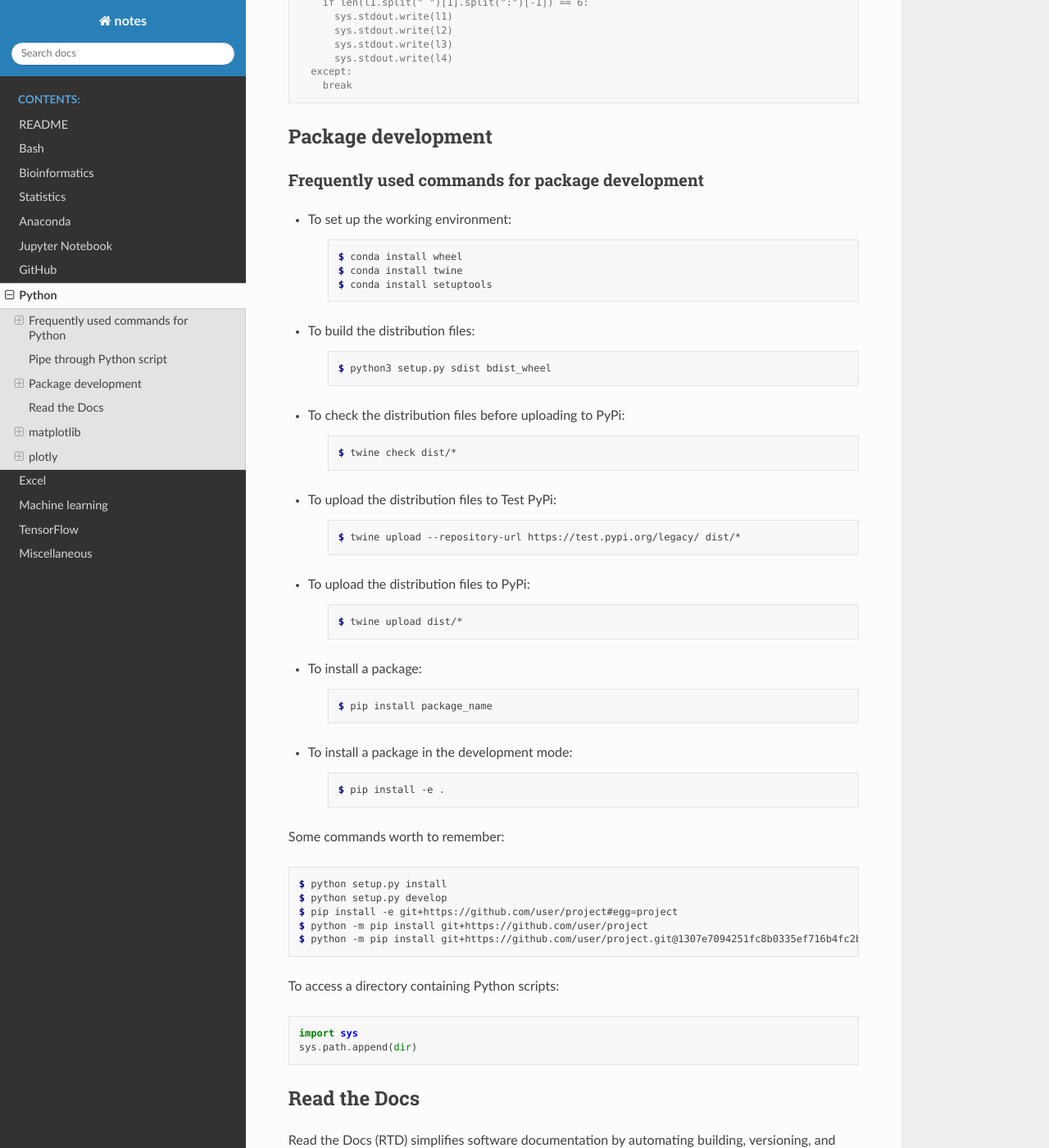
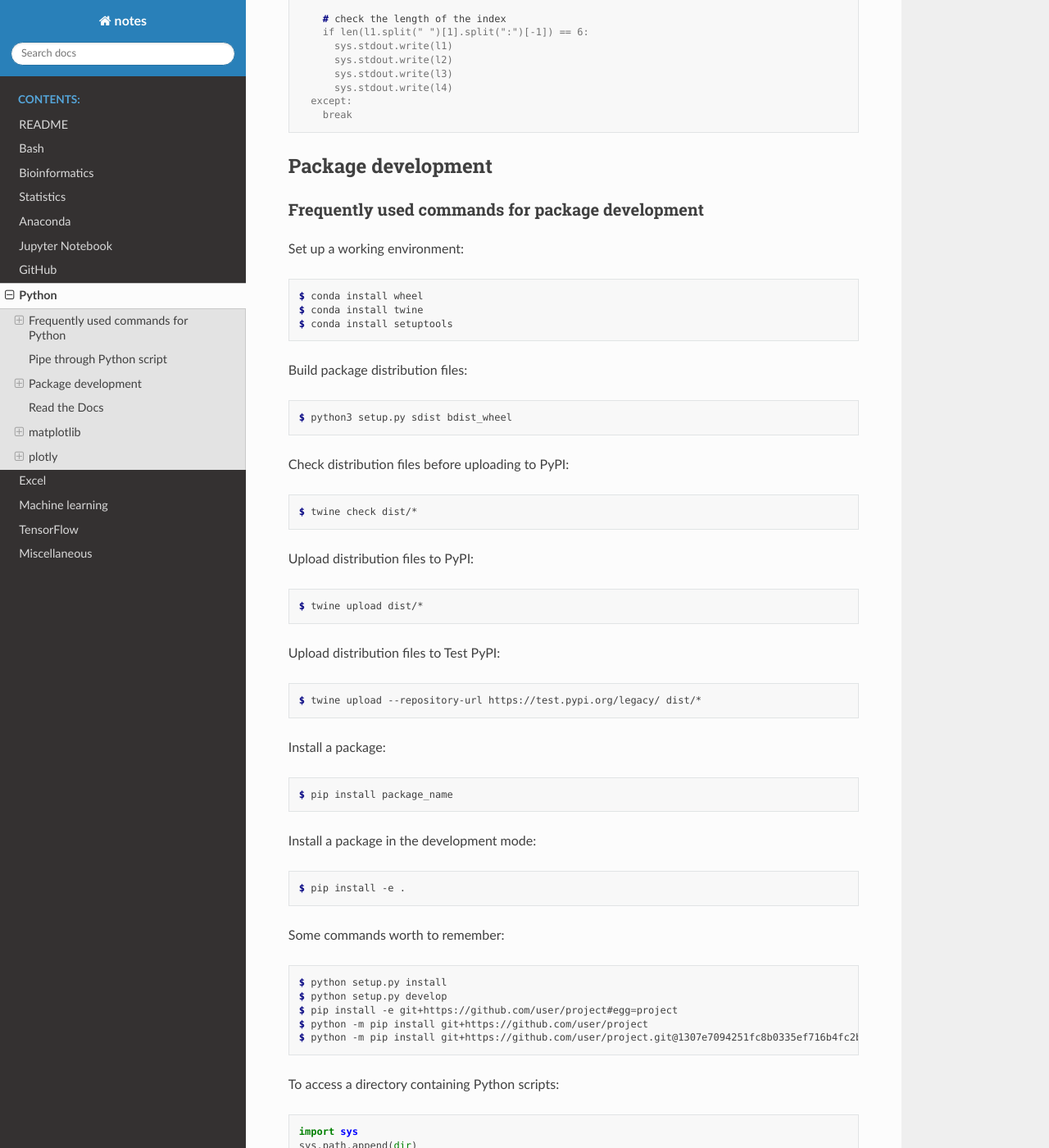
Before and after one commit to sbslee/notes, a Sphinx documentation site: the page built from docs/python.rst, in a window 1280 px wide and 1400 px high, scrolled down 1031 px. Shown: the whole window at 82% size. Built offline with Sphinx 7.4.7 and the Read the Docs theme 2.0.0, drawn with Linux system fonts in a browser that asks for light colours; some of the changed text lies outside the part shown.

Commit message:
Update python.rst

```diff
--- a/docs/python.rst
+++ b/docs/python.rst
@@ -7,26 +7,26 @@ Frequently used commands for Python
 Virtual environment
 -------------------
 
-* To create a virtual environment:
+Create a virtual environment:
 
-    .. code-block:: console
+.. code-block:: console
 
-        $ python3 -m venv ve_name
+    $ python3 -m venv ve_name
 
-* To activate a virtual environment:
+Activate a virtual environment:
 
-    .. code-block:: console
+.. code-block:: console
 
-        $ source ve_name/bin/activate
+    $ source ve_name/bin/activate
 
 pandas
 ------
 
-* To set a new column:
+Assign data to a new column:
 
-    .. code:: python3
+.. code:: python3
 
-        df = df.assign(new_column=new_column)
+    df = df.assign(new_column=new_column)
 
 Pipe through Python script
 ==========================
@@ -66,49 +66,49 @@ Package development
 Frequently used commands for package development
 ------------------------------------------------
 
-* To set up the working environment:
+Set up a working environment:
 
-    .. code-block:: console
+.. code-block:: console
 
-        $ conda install wheel
-        $ conda install twine
-        $ conda install setuptools
+    $ conda install wheel
+    $ conda install twine
+    $ conda install setuptools
 
-* To build the distribution files:
+Build package distribution files:
 
-    .. code-block:: console
+.. code-block:: console
 
-        $ python3 setup.py sdist bdist_wheel
+    $ python3 setup.py sdist bdist_wheel
 
-* To check the distribution files before uploading to PyPi:
+Check distribution files before uploading to PyPI:
 
-    .. code-block:: console
+.. code-block:: console
 
-        $ twine check dist/*
+    $ twine check dist/*
 
-* To upload the distribution files to Test PyPi:
+Upload distribution files to PyPI:
 
-    .. code-block:: console
+.. code-block:: console
 
-        $ twine upload --repository-url https://test.pypi.org/legacy/ dist/*
+    $ twine upload dist/*
 
-* To upload the distribution files to PyPi:
+Upload distribution files to Test PyPI:
 
-    .. code-block:: console
+.. code-block:: console
 
-        $ twine upload dist/*
+    $ twine upload --repository-url https://test.pypi.org/legacy/ dist/*
 
-* To install a package:
+Install a package:
 
-    .. code-block:: console
+.. code-block:: console
 
-        $ pip install package_name
+    $ pip install package_name
 
-* To install a package in the development mode:
+Install a package in the development mode:
 
-    .. code-block:: console
+.. code-block:: console
 
-        $ pip install -e .
+    $ pip install -e .
 
 Some commands worth to remember:
 
```
